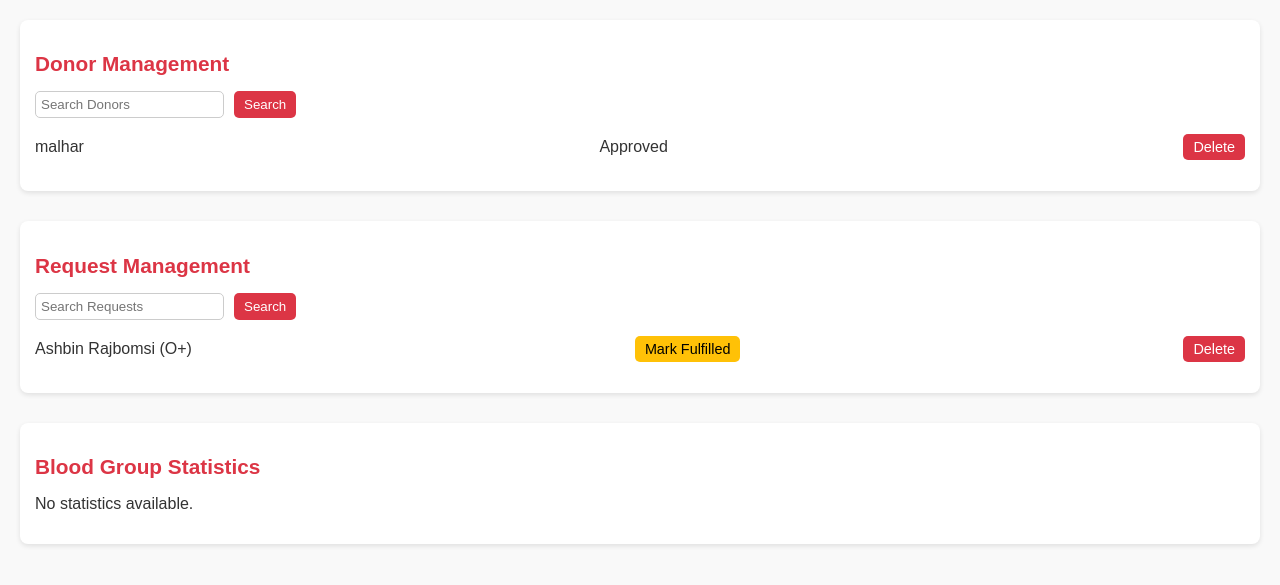
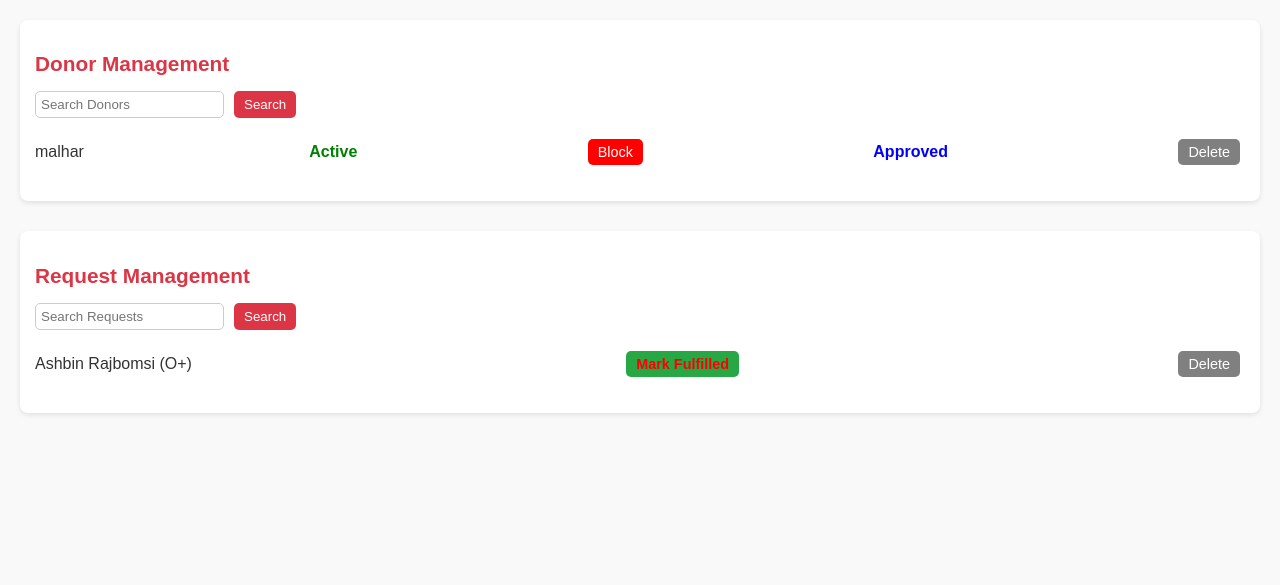
Before and after one commit to AshbinRajbomsi0210/projectii, a Django app: page /custom_admin/dashboard/ in a window 1280 px wide. Shown: the part 48-633 px from the top of the page. Run offline with Django 3.2, Linux system fonts and the light colour scheme; a user stored in the database is signed in; data comes from the database, SQL or seed files in the repository; both versions use the stored data as it was after the commit; tables that the repository leaves empty hold one stand-in row (values such as "Sample post").

Commit message:
newly added

```diff
--- a/home/models.py
+++ b/home/models.py
@@ -33,6 +33,7 @@ class Donor(models.Model):
     report = models.ImageField(upload_to="")
     ready_to_donate = models.BooleanField(default=True)
     is_approved = models.BooleanField(default=False)
+    is_blocked = models.BooleanField(default=False)
 
     def __str__(self):
         return str(self.blood_group)
--- a/home/static/css/admin.css
+++ b/home/static/css/admin.css
@@ -75,7 +75,7 @@ ul li {
 }
 
 .btn-fulfill {
-    background-color: #ffc107;
+    background-color:  #28a745;
     color: black;
 }
 
@@ -99,3 +99,58 @@ form button {
     border-radius: 5px;
     cursor: pointer;
 }
+.status-active {
+    color: green;
+    font-weight: bold;
+}
+.status-blocked {
+    color: red;
+    font-weight: bold;
+}
+.status-approved {
+    color: blue;
+    font-weight: bold;
+}
+.btn {
+    padding: 5px 10px;
+    margin: 5px;
+    border: none;
+    border-radius: 5px;
+    cursor: pointer;
+    text-decoration: none;
+}
+.btn-danger {
+    background-color: red;
+    color: white;
+}
+.btn-success {
+    background-color: green;
+    color: white;
+}
+.btn-primary {
+    background-color: blue;
+    color: white;
+}
+.btn-delete {
+    background-color: gray;
+    color: white;
+}
+.unfulfilled {
+    background-color: #f8d7da; /* Light red background */
+    border-left: 5px solid #f5c2c7;
+    padding: 10px;
+    margin: 10px 0;
+}
+
+.fulfilled-status {
+    color: green;
+    font-weight: bold;
+}
+.btn-fulfill{
+    color: red;
+    font-weight: bold;
+
+}
+.btn-unfulfill{
+
+}
--- a/home/templates/admin_panel/dashboard.html
+++ b/home/templates/admin_panel/dashboard.html
@@ -42,11 +42,20 @@
                 {% for donor in donors %}
                     <li>
                         {{ donor.donor.username }}
+                        {% if donor.donor.is_active %}
+                            <span class="status-active">Active</span>
+                            <a href="{% url 'block_donor' donor.id %}" class="btn btn-danger" onclick="return confirm('Are you sure you want to block this donor?')">Block</a>
+                        {% else %}
+                            <span class="status-blocked">Blocked</span>
+                            <a href="{% url 'unblock_donor' donor.id %}" class="btn btn-success" onclick="return confirm('Are you sure you want to unblock this donor?')">Unblock</a>
+                        {% endif %}
+
                         {% if not donor.is_approved %}
-                            <a href="{% url 'approve_donor' donor.id %}" class="btn btn-approve">Approve</a>
+                            <a href="{% url 'approve_donor' donor.id %}" class="btn btn-primary" onclick="return confirm('Are you sure you want to approve this donor?')">Approve</a>
                         {% else %}
-                            <span class="approved-status">Approved</span>
+                            <span class="status-approved">Approved</span>
                         {% endif %}
+
                         <a href="{% url 'delete_donor' donor.id %}" class="btn btn-delete" onclick="return confirm('Are you sure you want to delete this donor?')">Delete</a>
                     </li>
                 {% empty %}
@@ -74,7 +83,7 @@
                         {% if not req.is_fulfilled %}
                             <a href="{% url 'fulfill_request' req.id %}" class="btn btn-fulfill">Mark Fulfilled</a>
                         {% else %}
-                            <span class="fulfilled-status">Fulfilled</span>
+                           <a href="{% url 'fulfill_request' req.id %}" class="btn btn-unfulfill" >Fulfilled</a>
                         {% endif %}
                         <a href="{% url 'delete_request' req.id %}" class="btn btn-delete" onclick="return confirm('Are you sure you want to delete this request?')">Delete</a>
                     </li>
@@ -85,17 +94,7 @@
 
         </section>
 
-        <!-- Blood Group Statistics Section -->
-        <section>
-            <h2>Blood Group Statistics</h2>
-            <ul>
-                {% for group in blood_groups %}
-                    <li>{{ group.name }}: {{ group.donors.count }}</li>
-                {% empty %}
-                    <li>No statistics available.</li>
-                {% endfor %}
-            </ul>
-        </section>
+
     </main>
 </body>
 </html>
--- a/home/templates/base.html
+++ b/home/templates/base.html
@@ -36,8 +36,8 @@
                 <a class="nav-item nav-link active" href="/logout/">Logout</a>
                 {% else %}
                 <a class="nav-item nav-link active" href="/">Home </a>
-                {% comment %} <a class="nav-item nav-link active" href="/request_blood/">Request Blood</a>
-                <a class="nav-item nav-link active" href="/see_all_request/">Blood Request List</a> {% endcomment %}
+                <a class="nav-item nav-link active" href="/request_blood/">Request Blood</a>
+                <a class="nav-item nav-link active" href="/see_all_request/">Blood Request List</a>
                 <a class="nav-item nav-link active" href="/become_donor/">Registration</a>
                 <a class="nav-item nav-link active" href="/campaigns/">Blood Banks</a>
                 <a class="nav-item nav-link active" href="/about-us/">About Us</a>
--- a/home/urls.py
+++ b/home/urls.py
@@ -21,4 +21,8 @@ urlpatterns = [
     path('custom_admin/delete_donor/<int:donor_id>/', views.delete_donor, name='delete_donor'),
     path('custom_admin/fulfill_request/<int:request_id>/', views.fulfill_request, name='fulfill_request'),
     path('custom_admin/delete_request/<int:request_id>/', views.delete_request, name='delete_request'),
+    path('custom_admin/block_donor/<int:donor_id>/', views.block_donor, name='block_donor'),
+    path('custom_admin/unblock_donor/<int:donor_id>/', views.unblock_donor, name='unblock_donor'),
+    path('custom_admin/manage_donors/', views.manage_donors, name='manage_donors'),
+    path('custom_admin/manage_requests/', views.manage_donors, name='manage_requests'),
 ]
--- a/home/views.py
+++ b/home/views.py
@@ -6,6 +6,9 @@ from django.contrib.auth.decorators import login_required, user_passes_test
 from django.db.models import Count
 from datetime import date
 from django.contrib import messages
+from django.db.models import Q
+from .models import RequestBlood
+
 
 # Check if user is admin
 def is_admin(user):
@@ -89,6 +92,7 @@ def become_donor(request):
             messages.error(request, "Passwords do not match.")
             return redirect('/signup')
 
+
         # Create the user
         user = User.objects.create_user(
             username=username,
@@ -97,7 +101,6 @@ def become_donor(request):
             last_name=last_name,
             password=password
         )
-
         # Create the donor, with is_approved=False
         Donor.objects.create(
             donor=user,
@@ -111,6 +114,10 @@ def become_donor(request):
             image=image,
             is_approved=False  # Donor approval is False by default
         )
+         # Check if the user is blocked
+        if Donor.is_blocked:
+            messages.error(request, "You are blocked from becoming a donor. Please contact the admin for assistance.")
+            return redirect('/')
 
         messages.success(request, "Registration successful! Please wait for admin approval.")
         return redirect('/login')
@@ -203,69 +210,14 @@ def campaigns(request):
     return render(request, 'campaigns.html')
 
 # Admin Panel Views
+
 @login_required(login_url='/login')
 @user_passes_test(is_admin)
 def admin_dashboard(request):
     total_donors = Donor.objects.count()
     total_requests = RequestBlood.objects.count()
     unfulfilled_requests = RequestBlood.objects.filter(is_fulfilled=False).count()
-    context = {
-        'total_donors': total_donors,
-        'total_requests': total_requests,
-        'unfulfilled_requests': unfulfilled_requests,
-    }
-    return render(request, 'admin_panel/dashboard.html', context)
-
-@login_required(login_url='/login')
-@user_passes_test(is_admin)
-def manage_donors(request):
-    donors = Donor.objects.all()
-    return render(request, 'admin_panel/manage_donors.html', {'donors': donors})
-
-@login_required(login_url='/login')
-@user_passes_test(is_admin)
-def manage_requests(request):
-    requests = RequestBlood.objects.all()
-    return render(request, 'admin_panel/manage_requests.html', {'requests': requests})
-
-@login_required
-@user_passes_test(is_admin)
-def approve_donor(request, donor_id):
-    donor = Donor.objects.get(id=donor_id)
-    donor.is_approved = True
-    donor.save()
-    messages.success(request, f"{donor.donor.username} has been approved successfully.")
-    return redirect('admin_dashboard')
-
-@login_required
-@user_passes_test(is_admin)
-def delete_donor(request, donor_id):
-    donor = Donor.objects.get(id=donor_id)
-    donor.delete()
-    messages.success(request, f"{donor.donor.username} has been deleted successfully.")
-    return redirect('admin_dashboard')
-@login_required
-@user_passes_test(is_admin)
-def fulfill_request(request, request_id):
-    blood_request = RequestBlood.objects.get(id=request_id)
-    blood_request.is_fulfilled = True
-    blood_request.save()
-    messages.success(request, f"Request from {blood_request.name} has been marked as fulfilled.")
-    return redirect('admin_dashboard')
-
-@login_required
-@user_passes_test(is_admin)
-def delete_request(request, request_id):
-    blood_request = RequestBlood.objects.get(id=request_id)
-    blood_request.delete()
-    messages.success(request, f"Request from {blood_request.name} has been deleted.")
-    return redirect('admin_dashboard')
-@login_required
-@user_passes_test(is_admin)
-def admin_dashboard(request):
-    total_donors = Donor.objects.count()
-    total_requests = RequestBlood.objects.count()
-    unfulfilled_requests = RequestBlood.objects.filter(is_fulfilled=False).count()
+    fulfilled_requests = RequestBlood.objects.filter(is_fulfilled=True).count()
 
     # Search functionality for donors
     donor_search_query = request.GET.get('donor_search', '')
@@ -277,16 +229,81 @@ def admin_dashboard(request):
     # Search functionality for requests
     request_search_query = request.GET.get('request_search', '')
     if request_search_query:
-        requests = RequestBlood.objects.filter(name__icontains=request_search_query)
+        filtered_requests = RequestBlood.objects.filter(name__icontains=request_search_query)
     else:
-        requests = RequestBlood.objects.all()
+        filtered_requests = RequestBlood.objects.all()
 
     context = {
         'total_donors': total_donors,
         'total_requests': total_requests,
         'unfulfilled_requests': unfulfilled_requests,
+        'fulfilled_requests': fulfilled_requests,
         'donors': donors,
-        'requests': requests,
+        'requests': filtered_requests,
     }
 
     return render(request, 'admin_panel/dashboard.html', context)
+
+@login_required(login_url='/login')
+@user_passes_test(is_admin)
+def manage_donors(request):
+    donors = Donor.objects.all()
+    return render(request, 'admin_panel/dashboard.html', {'donors': donors})
+
+@login_required(login_url='/login')
+@user_passes_test(is_admin)
+def manage_requests(request):
+    requests = RequestBlood.objects.all()
+    return render(request, 'admin_panel/dashboard.html', {'requests': requests})
+
+@login_required(login_url='/login')
+@user_passes_test(is_admin)
+def approve_donor(request, donor_id):
+    donor = get_object_or_404(Donor, id=donor_id)
+    donor.is_approved = True
+    donor.save()
+    messages.success(request, f"{donor.donor.username} has been approved successfully.")
+    return redirect('manage_donors')
+
+@login_required(login_url='/login')
+@user_passes_test(is_admin)
+def delete_donor(request, donor_id):
+    donor = get_object_or_404(Donor, id=donor_id)
+    donor.delete()
+    messages.success(request, f"{donor.donor.username} has been deleted successfully.")
+    return redirect('manage_donors')
+
+@login_required(login_url='/login')
+@user_passes_test(is_admin)
+def fulfill_request(request, request_id):
+    blood_request = get_object_or_404(RequestBlood, id=request_id)
+    blood_request.is_fulfilled = not blood_request.is_fulfilled
+    blood_request.save()
+    messages.success(request, f"Request from {blood_request.name} has been marked as fulfilled.")
+    return redirect('manage_requests')
+
+@login_required(login_url='/login')
+@user_passes_test(is_admin)
+def delete_request(request, request_id):
+    blood_request = get_object_or_404(RequestBlood, id=request_id)
+    blood_request.delete()
+    messages.success(request, f"Request from {blood_request.name} has been deleted.")
+    return redirect('manage_requests')
+
+@login_required(login_url='/login')
+@user_passes_test(is_admin)
+def block_donor(request, donor_id):
+    donor = get_object_or_404(Donor, id=donor_id)
+    donor.donor.is_active = False  # Set the user account to inactive
+    donor.donor.save()
+    messages.success(request, f"Donor {donor.donor.username} has been blocked.")
+    return redirect('manage_donors')
+
+@login_required(login_url='/login')
+@user_passes_test(is_admin)
+def unblock_donor(request, donor_id):
+    donor = get_object_or_404(Donor, id=donor_id)
+    donor.donor.is_active = True  # Set the user account to active
+    donor.donor.save()
+    messages.success(request, f"Donor {donor.donor.username} has been unblocked.")
+    return redirect('manage_donors')
```
Also changed, not shown: db.sqlite3, home/media/Screenshot_2024-12-03_205804.png (added), home/media/Screenshot_63.png (added), home/media/Screenshot_63_7toh56x.png (added), home/media/sample_photo_ECOGQy3.png (added), home/migrations/0014_donor_is_blocked.py (added).
